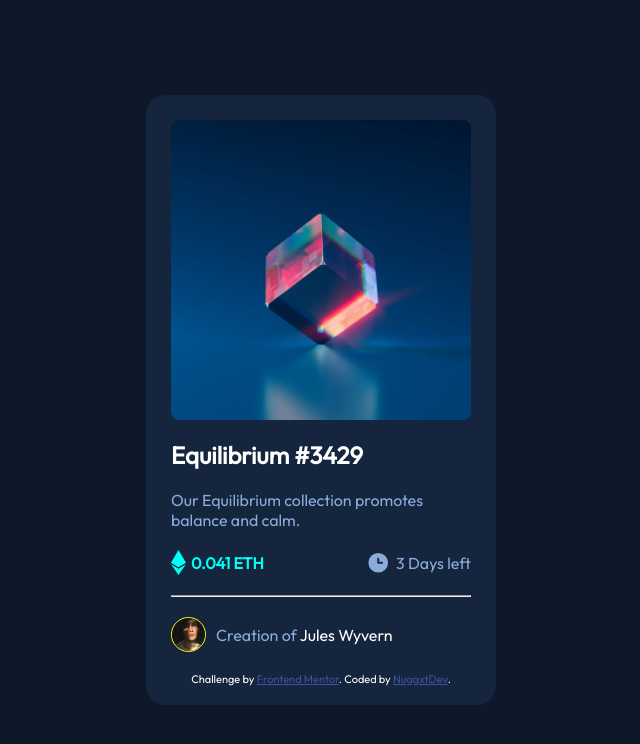
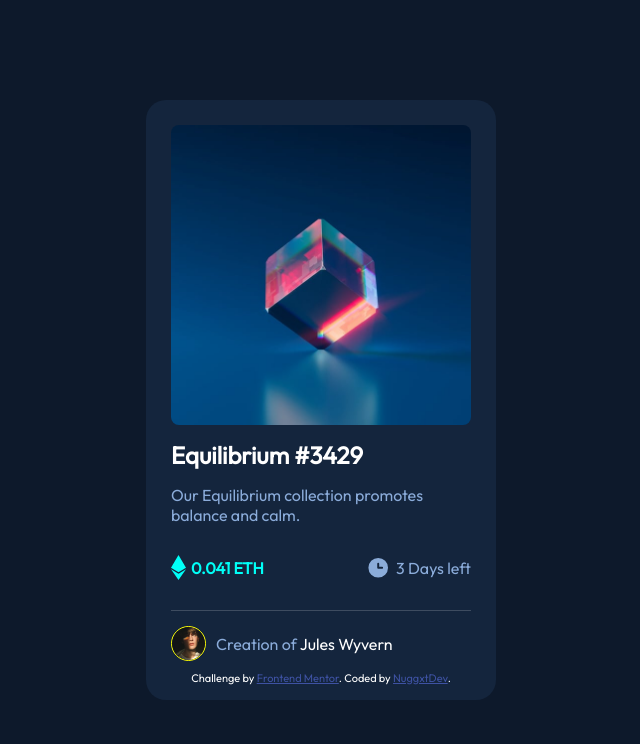
Before and after one commit to Nuggxt/NFT-preview-card-component, a plain HTML site: page index.html in a window 1280 px wide. Shown: the whole page, without its empty margins (319-959 px from the left). Drawn offline with Linux system fonts and the light colour scheme.

Commit message:
Update to HTML, Removing the <br> and <hr> tags. And redid the UI with CSS instead. Also I updated the img alt with the name og the art creator.

```diff
--- a/css/style.css
+++ b/css/style.css
@@ -10,18 +10,19 @@ body {
   align-items: center;
   justify-content: center;
   height: 100vh;
-  font-family: 'Outfit', sans-serif;
+  font-family: "Outfit", sans-serif;
 }
 .card {
   background-color: hsl(216, 50%, 16%);
   max-width: 350px;
-  height: 610px;
+  height: 600px;
   border-radius: 20px;
   padding: 25px;
 }
 .info {
   color: hsl(215, 51%, 70%);
   font-size: 16px;
+  margin-top: 15px;
 }
 img {
   display: flex;
@@ -31,13 +32,18 @@ img {
 }
 img:hover {
   transform: scale(1.05);
-  transition: ease-in .5s;
-  transition: ease-out .5s;
+  transition: ease-in 0.5s;
+  transition: ease-out 0.5s;
 }
 .avatar {
   width: 35px;
   border: 1px solid yellow;
   border-radius: 50px;
+  border-top: 2 px solid;
+  margin-top: 15px;
+}
+.title {
+  margin-top: 15px;
 }
 h2 a {
   font-size: 1em;
@@ -56,13 +62,12 @@ a:hover {
 .attribution a {
   color: hsl(228, 45%, 44%);
 }
-hr {
-  background-color: hsl(215, 32%, 27%);
-}
 .price-time {
   display: flex;
   flex-direction: row;
   justify-content: space-between;
+  margin-top: 30px;
+  margin-bottom: 30px;
 }
 .price {
   display: flex;
@@ -88,8 +93,11 @@ hr {
 .card-foot {
   display: flex;
   align-items: center;
+  border-top: .5px solid hsl(215, 21%, 31%);
+  margin-bottom: 10px;
 }
 .card-foot p {
+  margin-top: 15px;
   color: hsl(215, 51%, 70%);
   margin-left: 10px;
 }
--- a/index.html
+++ b/index.html
@@ -25,33 +25,26 @@
         <div class="nft">
           <img src="images/image-equilibrium.jpg" alt="artwork" />
         </div>
-        <br />
         <div class="title">
           <h2><a href="#">Equilibrium #3429</a></h2>
         </div>
-        <br />
         <div class="info">
           <p>Our Equilibrium collection promotes balance and calm.</p>
         </div>
-        <br />
         <div class="price-time">
           <div class="price">
-            <img src="images/icon-ethereum.svg" class="eth-logo" alt="">
+            <img src="images/icon-ethereum.svg" class="eth-logo" alt="etherium logo">
             <p class="eth">0.041 ETH</p>
           </div>
           <div class="time">
-            <img src="images/icon-clock.svg" class="clock" alt="clock">
+            <img src="images/icon-clock.svg" class="clock" alt="clock icon">
             <p>3 Days left</p>
           </div>
         </div>
-        <br />
-        <hr />
-        <br />
         <div class="card-foot">
-          <img src="images/image-avatar.png" class="avatar" alt="avatar" />
+          <img src="images/image-avatar.png" class="avatar" alt="Jules Wyvern" />
           <p>Creation of <span><a href="#">Jules Wyvern</a></span></p>
         </div>
-        <br>
         <div class="attribution">
           Challenge by
           <a href="https://www.frontendmentor.io?ref=challenge" target="_blank"
```
